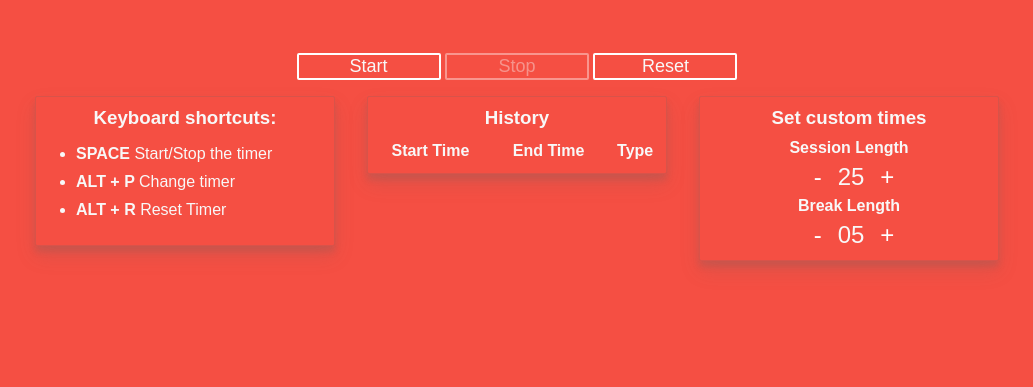
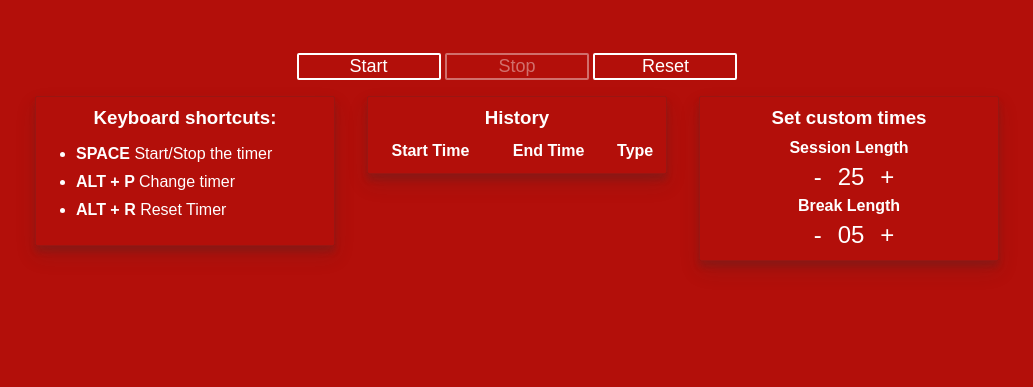
Before and after one commit to IliaTaboo/pomodoro, a website built with webpack: page index.html in a window 1280 px wide. Shown: the part 413-800 px from the top of the page, without its empty margins (123-1156 px from the left). Built offline with nearby package versions, Linux system fonts and the light colour scheme.

Commit message:
fix: Low-contrast text

```diff
--- a/src/styles/_media.scss
+++ b/src/styles/_media.scss
@@ -23,6 +23,10 @@
   }
 
   .settings-time {
-    margin: 0 10px;
+    margin: 0 14px;
+
+    &-controls-btn {
+      margin: 0 10px;
+    }
   }
 }
--- a/src/styles/_vars.scss
+++ b/src/styles/_vars.scss
@@ -1,9 +1,8 @@
-$background-color-pomodoro: #F54F43;
-$background-color-break: #3d9e40;
+$background-color-pomodoro: #B30F0A;
+$background-color-break: #276227;
 $default-font-family: 'PT Sans', sans-serif;
-$default-color: #F8F8F8;
-$white: #FFFFFF;
+$default-color: #FFFFFF;
 $btn-hover-gradient: linear-gradient(to top,rgba(255,255,255,.15),rgba(255,255,255,.10) 90%);
 $btn-active-gradient: linear-gradient(to top,rgba(255,255,255,.25),rgba(255,255,255,.15) 90%);
-$block-box-shadow: 0 10px 20px rgba(100, 100, 100,.15), 0 6px 6px rgba(100, 100, 100,.19);
-$block-border: 1px solid rgba(100, 100, 100,.2);
+$block-box-shadow: 0 10px 20px rgba(50, 50, 50,.15), 0 6px 6px rgba(50, 50, 50,.19);
+$block-border: 1px solid rgba(50, 50, 50,.2);
--- a/src/styles/main.scss
+++ b/src/styles/main.scss
@@ -30,7 +30,7 @@ body {
   appearance: none;
   background-color: transparent;
   cursor: pointer;
-  border: 2px solid $white;
+  border: 2px solid $default-color;
   border-radius: 2px;
   opacity: 1;
   transition: opacity 2s;
@@ -114,7 +114,7 @@ body {
         border: none;
         cursor:pointer;
         outline:none;
-        color: $white;
+        color: $default-color;
         font-size: 24px;
         margin: 0 10px;
 
```
